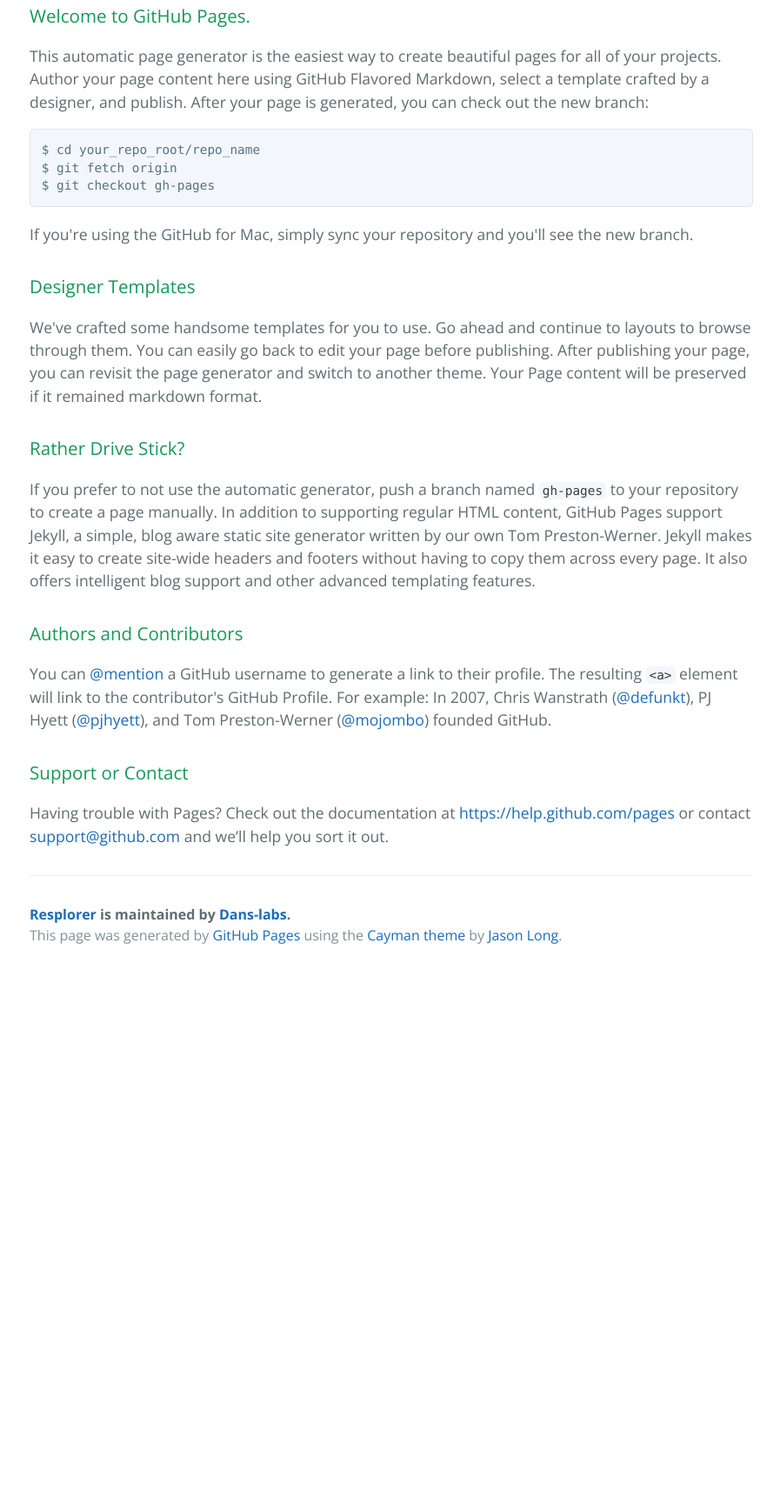
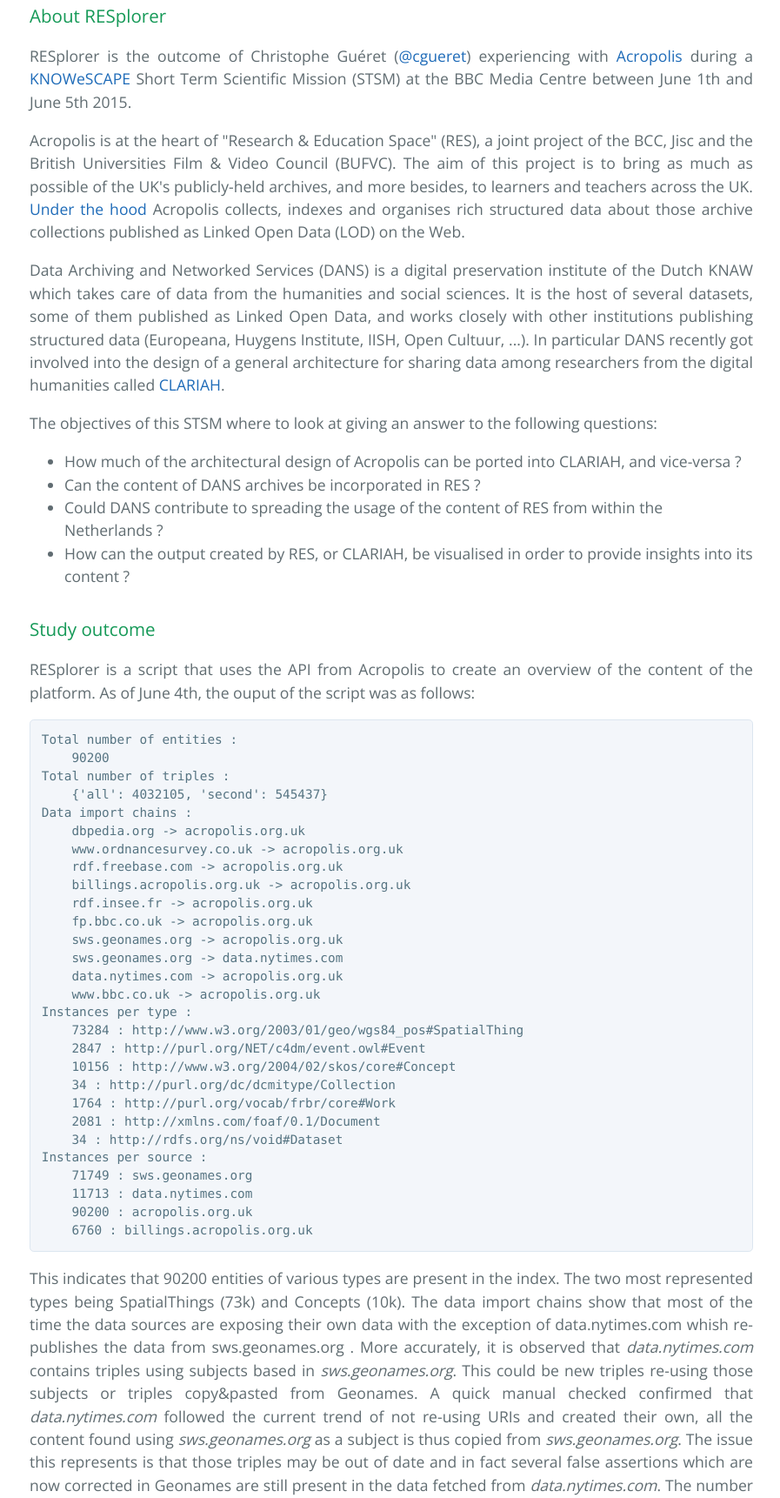
Before and after one commit to Dans-labs/RESplorer, a plain HTML site: page index.html in a window 1280 px wide. Shown: the part 412-2134 px from the top of the page at 87% size, without its empty margins (190-1087 px from the left). Before the commit the page ends 1531 px from the top, so only its background shows below. Drawn offline with nearby package versions, Linux system fonts and the light colour scheme.

Commit message:
Added report

```diff
--- a/index.html
+++ b/index.html
@@ -8,10 +8,11 @@
     <link href='http://fonts.googleapis.com/css?family=Open+Sans:400,700' rel='stylesheet' type='text/css'>
     <link rel="stylesheet" type="text/css" href="stylesheets/stylesheet.css" media="screen">
     <link rel="stylesheet" type="text/css" href="stylesheets/github-light.css" media="screen">
+    <style>p { text-align:justify;}</style>
   </head>
   <body>
     <section class="page-header">
-      <h1 class="project-name">Resplorer</h1>
+      <h1 class="project-name">RESplorer</h1>
       <h2 class="project-tagline">Sets of scripts to play with the content of http://acropolis.org.uk/</h2>
       <a href="https://github.com/Dans-labs/RESplorer" class="btn">View on GitHub</a>
       <a href="https://github.com/Dans-labs/RESplorer/zipball/master" class="btn">Download .zip</a>
@@ -19,37 +20,85 @@
     </section>
 
     <section class="main-content">
-      <h3>
-<a id="welcome-to-github-pages" class="anchor" href="#welcome-to-github-pages" aria-hidden="true"><span class="octicon octicon-link"></span></a>Welcome to GitHub Pages.</h3>
+      <h3><a id="about" class="anchor" href="#about" aria-hidden="true"><span class="octicon octicon-link"></span></a>About RESplorer</h3>
+        <p>RESplorer is the outcome of Christophe Gu&eacute;ret (<a href="https://github.com/cgueret" class="user-mention">@cgueret</a>) experiencing with <a id="support-or-contact" class="anchor" href="http://acropolis.org.uk" aria-hidden="true"><span class="octicon octicon-link"></span>Acropolis</a> during a <a id="support-or-contact" class="anchor" href="http://knowescape.org" aria-hidden="true"><span class="octicon octicon-link"></span>KNOWeSCAPE</a> Short Term Scientific Mission (STSM) at the BBC Media Centre between June 1th and June 5th 2015.</p>
 
-<p>This automatic page generator is the easiest way to create beautiful pages for all of your projects. Author your page content here using GitHub Flavored Markdown, select a template crafted by a designer, and publish. After your page is generated, you can check out the new branch:</p>
+        <p>Acropolis is at the heart of "Research &amp; Education Space" (RES), a joint project of the BCC, Jisc and the British Universities Film &amp; Video Council (BUFVC). The aim of this project is to bring as much as possible of the UK's publicly-held archives, and more besides, to learners and teachers across the UK. <a id="support-or-contact" class="anchor" href="https://bbcarchdev.github.io/inside-acropolis/" aria-hidden="true"><span class="octicon octicon-link"></span>Under the hood</a> Acropolis collects, indexes and organises rich structured data about those archive collections published as Linked Open Data (LOD) on the Web.</p>
 
-<pre><code>$ cd your_repo_root/repo_name
-$ git fetch origin
-$ git checkout gh-pages
+        <p>Data Archiving and Networked Services (DANS) is a digital preservation institute of the Dutch KNAW which takes care of data from the humanities and social sciences. It is the host of several datasets, some of them published as Linked Open Data, and works closely with other institutions publishing structured data (Europeana, Huygens Institute, IISH, Open Cultuur, ...). In particular DANS recently got involved into the design of a general architecture for sharing data among researchers from the digital humanities called <a id="support-or-contact" class="anchor" href="http://www.clariah.nl/en/" aria-hidden="true"><span class="octicon octicon-link"></span>CLARIAH</a>.</p>
+
+        <p>The objectives of this STSM where to look at giving an answer to the following questions:
+        <ul>
+            <li>How much of the architectural design of Acropolis can be ported into CLARIAH, and vice-versa ?</li>
+            <li>Can the content of DANS archives be incorporated in RES ?</li>
+            <li>Could DANS contribute to spreading the usage of the content of RES from within the Netherlands ?</li>
+            <li>How can the output created by RES, or CLARIAH, be visualised in order to provide insights into its content ?</li>
+        </ul>
+        </p>
+
+<h3><a id="designer-templates" class="anchor" href="#outcome" aria-hidden="true"><span class="octicon octicon-link"></span></a>Study outcome</h3>
+     <p>RESplorer is a script that uses the API from Acropolis to create an overview of the content of the platform. As of June 4th, the ouput of the script was as follows:</p>
+<pre><code>Total number of entities :
+    90200
+Total number of triples :
+    {'all': 4032105, 'second': 545437}
+Data import chains :
+    dbpedia.org -> acropolis.org.uk
+    www.ordnancesurvey.co.uk -> acropolis.org.uk
+    rdf.freebase.com -> acropolis.org.uk
+    billings.acropolis.org.uk -> acropolis.org.uk
+    rdf.insee.fr -> acropolis.org.uk
+    fp.bbc.co.uk -> acropolis.org.uk
+    sws.geonames.org -> acropolis.org.uk
+    sws.geonames.org -> data.nytimes.com
+    data.nytimes.com -> acropolis.org.uk
+    www.bbc.co.uk -> acropolis.org.uk
+Instances per type :
+    73284 : http://www.w3.org/2003/01/geo/wgs84_pos#SpatialThing
+    2847 : http://purl.org/NET/c4dm/event.owl#Event
+    10156 : http://www.w3.org/2004/02/skos/core#Concept
+    34 : http://purl.org/dc/dcmitype/Collection
+    1764 : http://purl.org/vocab/frbr/core#Work
+    2081 : http://xmlns.com/foaf/0.1/Document
+    34 : http://rdfs.org/ns/void#Dataset
+Instances per source :
+    71749 : sws.geonames.org
+    11713 : data.nytimes.com
+    90200 : acropolis.org.uk
+    6760 : billings.acropolis.org.uk
 </code></pre>
 
-<p>If you're using the GitHub for Mac, simply sync your repository and you'll see the new branch.</p>
+    <p>This indicates that 90200 entities of various types are present in the index. The two most represented types being SpatialThings (73k) and Concepts (10k). The data import chains show that most of the time the data sources are exposing their own data with the exception of data.nytimes.com whish re-publishes the data from sws.geonames.org . More accurately, it is observed that <em>data.nytimes.com</em> contains triples using subjects based in <em>sws.geonames.org</em>. This could be new triples re-using those subjects or triples copy&amp;pasted from Geonames. A quick manual checked confirmed that <em>data.nytimes.com</em> followed the current trend of not re-using URIs and created their own, all the content found using <em>sws.geonames.org</em> as a subject is thus copied from <em>sws.geonames.org</em>. The issue this represents is that those triples may be out of date and in fact several false assertions which are now corrected in Geonames are still present in the data fetched from <em>data.nytimes.com</em>. The number of "second hand" triples (545437 in the current count) measures that risk. It currently amounts to 13% of the data found in Acropolis.</p>
 
-<h3>
-<a id="designer-templates" class="anchor" href="#designer-templates" aria-hidden="true"><span class="octicon octicon-link"></span></a>Designer Templates</h3>
+    <p>The script also produces a graph showing the complexity of the dataset in terms of data sources being used. Here is how the graph is created:
+        <ul>
+<li>One node per combination of instance type and list of data sources used for describing entities</li>
+<li>Nodes color = type of instances</li>
+<li>Nodes size = number of instances matching that combination of type + data sources (represented on a log scale)</li>
+<li>Edges thickness = Jaccard distance between the set of data sources for the two connected nodes</li>
+</ul>
+      As of June 4th, this is how the graph is rendered by Graphviz :
+        </p>
+<figure>
+  <img src="graph.png" alt="Complexity of the data in Acropolis">
+  <figcaption>Representation of the complexity of the data in Acropolis. <a href="graph.png" target="_blank">See bigger version</a></figcaption>
+</figure>
 
-<p>We've crafted some handsome templates for you to use. Go ahead and continue to layouts to browse through them. You can easily go back to edit your page before publishing. After publishing your page, you can revisit the page generator and switch to another theme. Your Page content will be preserved if it remained markdown format.</p>
+    <p>Some interesting points shown in that graph:</p>
+    <ul>
+<li>Concepts and Places have similar data sources</li>
+<li>Dataset, Collections, Documents, Works and Event have similar data sources too</li>
+<li>The two groups don't share anything</li>
+<li>The majority of the spatial entities are described by a sources hardly anyone else re-use (big purple circle in the middle with very thin connections)</li>
+<li>All the datasets are described using the same set of sources (one node of that color), same for all the collections and documents</li>
+        </ul>
+<h3><a id="designer-templates" class="anchor" href="#next" aria-hidden="true"><span class="octicon octicon-link"></span></a>Next steps</h3>
 
-<h3>
-<a id="rather-drive-stick" class="anchor" href="#rather-drive-stick" aria-hidden="true"><span class="octicon octicon-link"></span></a>Rather Drive Stick?</h3>
+<p>During this study Acropolis proved to be a stable and fast APIs with a growing content, there were new entities every day. Part of the future work include ensuring that the content created by CLARIAH can be ingested into RES and planning a joint hackathon some time in 2016 to get potential users play with the data. There is also much collaboration expected to take place in the context of the newly created W3C community group <a href="https://www.w3.org/community/linkedculture/">Exposing and Linking cultural heritage data</a>.</p>
 
-<p>If you prefer to not use the automatic generator, push a branch named <code>gh-pages</code> to your repository to create a page manually. In addition to supporting regular HTML content, GitHub Pages support Jekyll, a simple, blog aware static site generator written by our own Tom Preston-Werner. Jekyll makes it easy to create site-wide headers and footers without having to copy them across every page. It also offers intelligent blog support and other advanced templating features.</p>
+<h3><a id="support-or-contact" class="anchor" href="#support-or-contact" aria-hidden="true"><span class="octicon octicon-link"></span></a>Contact</h3>
 
-<h3>
-<a id="authors-and-contributors" class="anchor" href="#authors-and-contributors" aria-hidden="true"><span class="octicon octicon-link"></span></a>Authors and Contributors</h3>
-
-<p>You can <a href="https://github.com/blog/821" class="user-mention">@mention</a> a GitHub username to generate a link to their profile. The resulting <code>&lt;a&gt;</code> element will link to the contributor's GitHub Profile. For example: In 2007, Chris Wanstrath (<a href="https://github.com/defunkt" class="user-mention">@defunkt</a>), PJ Hyett (<a href="https://github.com/pjhyett" class="user-mention">@pjhyett</a>), and Tom Preston-Werner (<a href="https://github.com/mojombo" class="user-mention">@mojombo</a>) founded GitHub.</p>
-
-<h3>
-<a id="support-or-contact" class="anchor" href="#support-or-contact" aria-hidden="true"><span class="octicon octicon-link"></span></a>Support or Contact</h3>
-
-<p>Having trouble with Pages? Check out the documentation at <a href="https://help.github.com/pages">https://help.github.com/pages</a> or contact <a href="mailto:support@github.com">support@github.com</a> and we’ll help you sort it out.</p>
+<p>For more information about this project and related activities get in touch with either Christophe Gu&eacute;ret (<a href="https://twitter.com/cgueret" class="user-mention">@cgueret</a>) or Andrew Dudfield (<a href="https://twitter.com/mr_dudders" class="user-mention">@mr_dudders</a>).</p>
 
       <footer class="site-footer">
         <span class="site-footer-owner"><a href="https://github.com/Dans-labs/RESplorer">Resplorer</a> is maintained by <a href="https://github.com/Dans-labs">Dans-labs</a>.</span>
```
Also changed, not shown: 1 other file.
